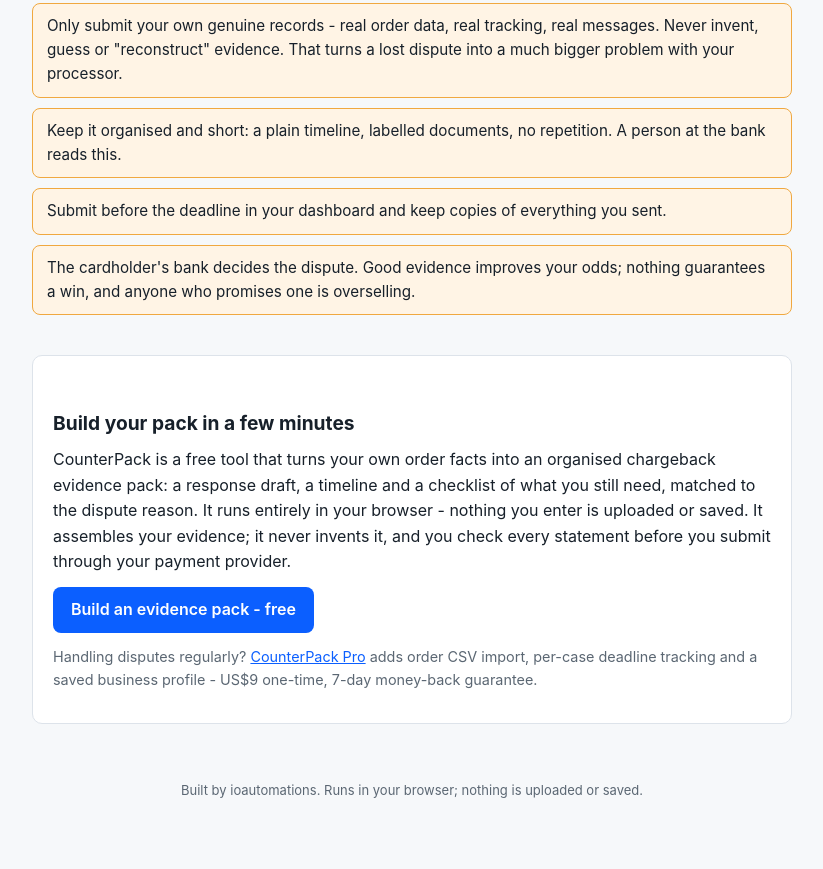
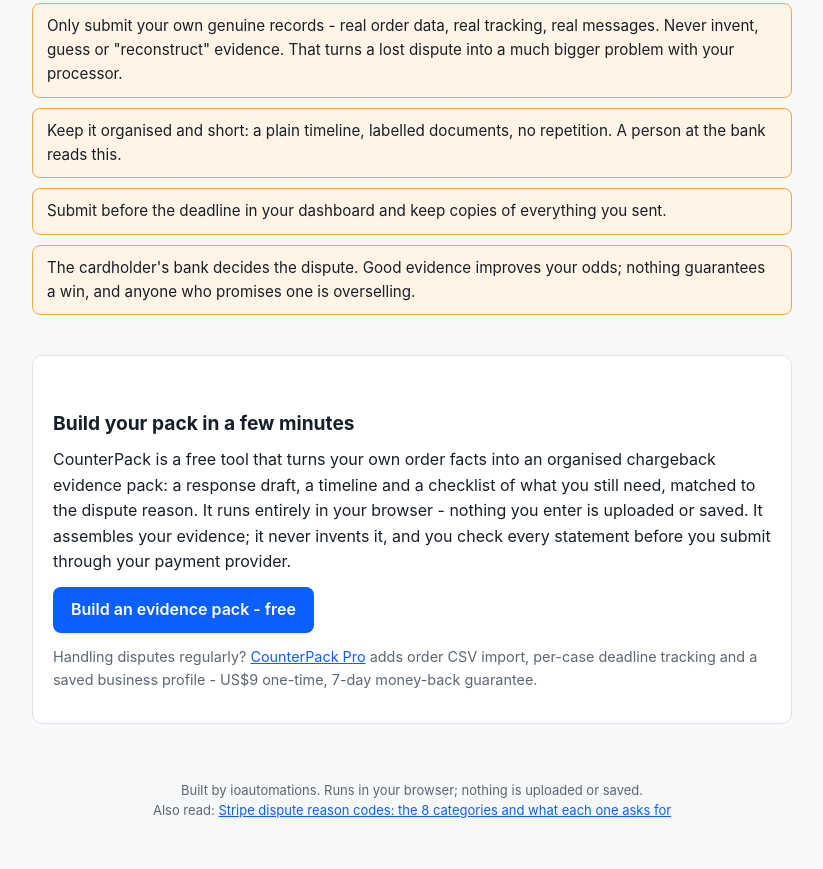
Before and after one commit to izackolson5-cyber/counterpack, a plain HTML site: page guide.html in a window 1280 px wide. Shown: the part 1651-2520 px from the top of the page, without its empty margins (228-1051 px from the left). Before the commit the page ends 2499 px from the top, so only its background shows below. Drawn offline with Linux system fonts and the light colour scheme.

Commit message:
Update footer with additional resource link
Added a link to Stripe dispute reason codes in the footer.

```diff
--- a/guide.html
+++ b/guide.html
@@ -61,6 +61,6 @@ footer{max-width:760px;margin:0 auto;padding:24px 20px 48px;font-size:13px;color
 <p style="margin-top:10px;font-size:.9rem;color:#5b6773">Handling disputes regularly? <a href="https://counterpack-pro.netlify.app/">CounterPack Pro</a> adds order CSV import, per-case deadline tracking and a saved business profile - US$9 one-time, 7-day money-back guarantee.</p>
 </div>
 </main>
-<footer>Built by ioautomations. Runs in your browser; nothing is uploaded or saved.</footer>
+<footer>Built by ioautomations. Runs in your browser; nothing is uploaded or saved.<br>Also read: <a href="/counterpack/reason-codes.html">Stripe dispute reason codes: the 8 categories and what each one asks for</a></footer>
 </body>
 </html>
```
